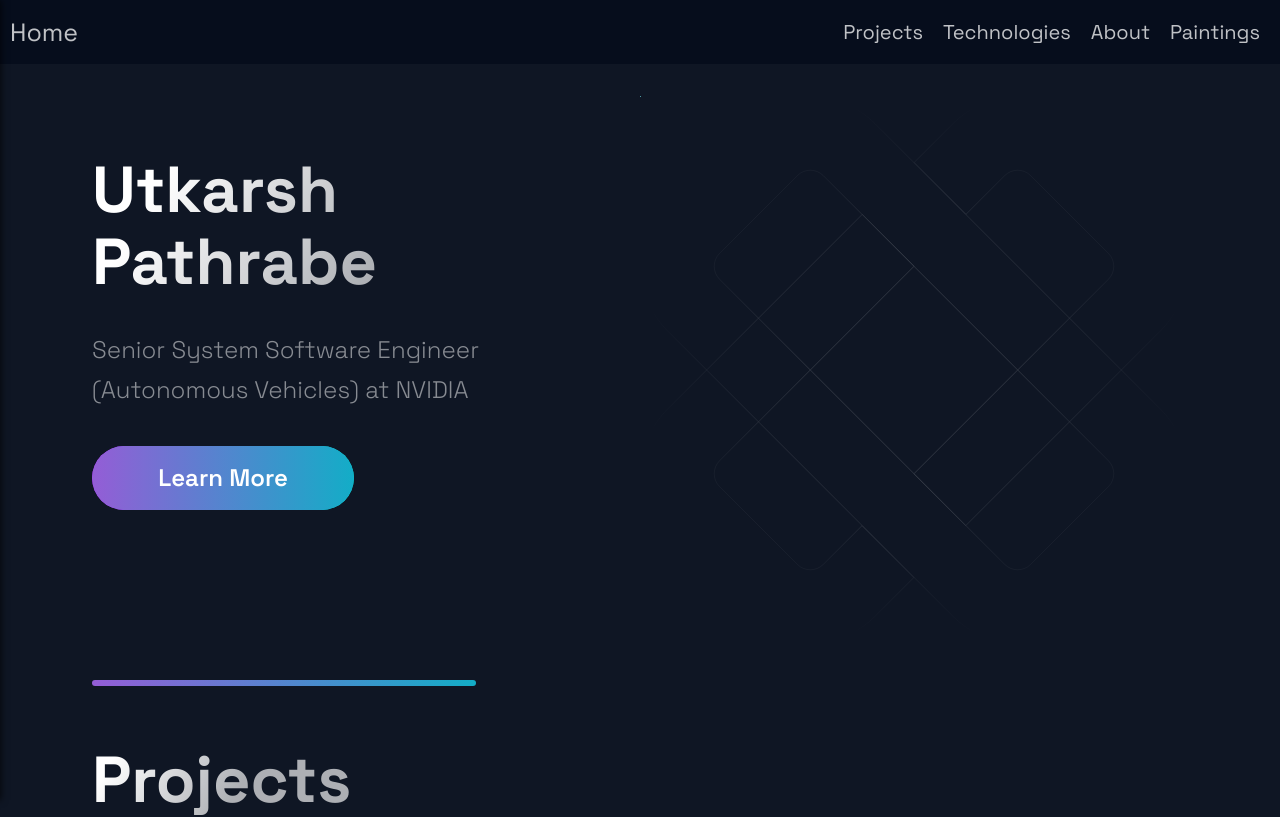
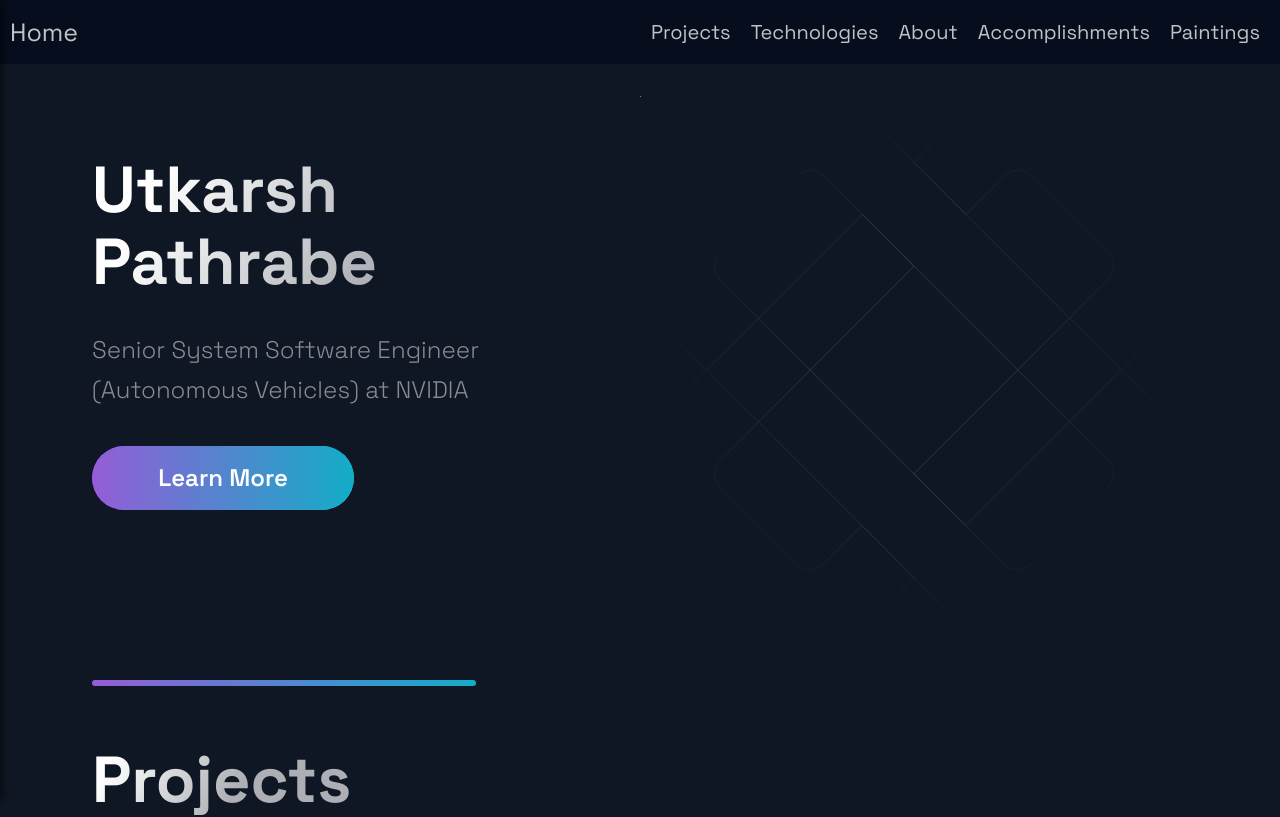
Before and after one commit to UtkarshPathrabe/Portfolio, a Next.js app: page / in a window 1280 px wide. Shown: the top 817 px of the page. Built offline with nearby package versions, Linux system fonts and the light colour scheme.

Commit message:
Update toolbar.js

```diff
--- a/src/constants/toolbar.js
+++ b/src/constants/toolbar.js
@@ -12,6 +12,10 @@ export const toolbarItemsList = [
         url: '#about',
     },
     {
+        label: 'Accomplishments',
+        url: '#accomplishments',
+    },
+    {
         label: 'Paintings',
         url: '#paintings',
     }
```
